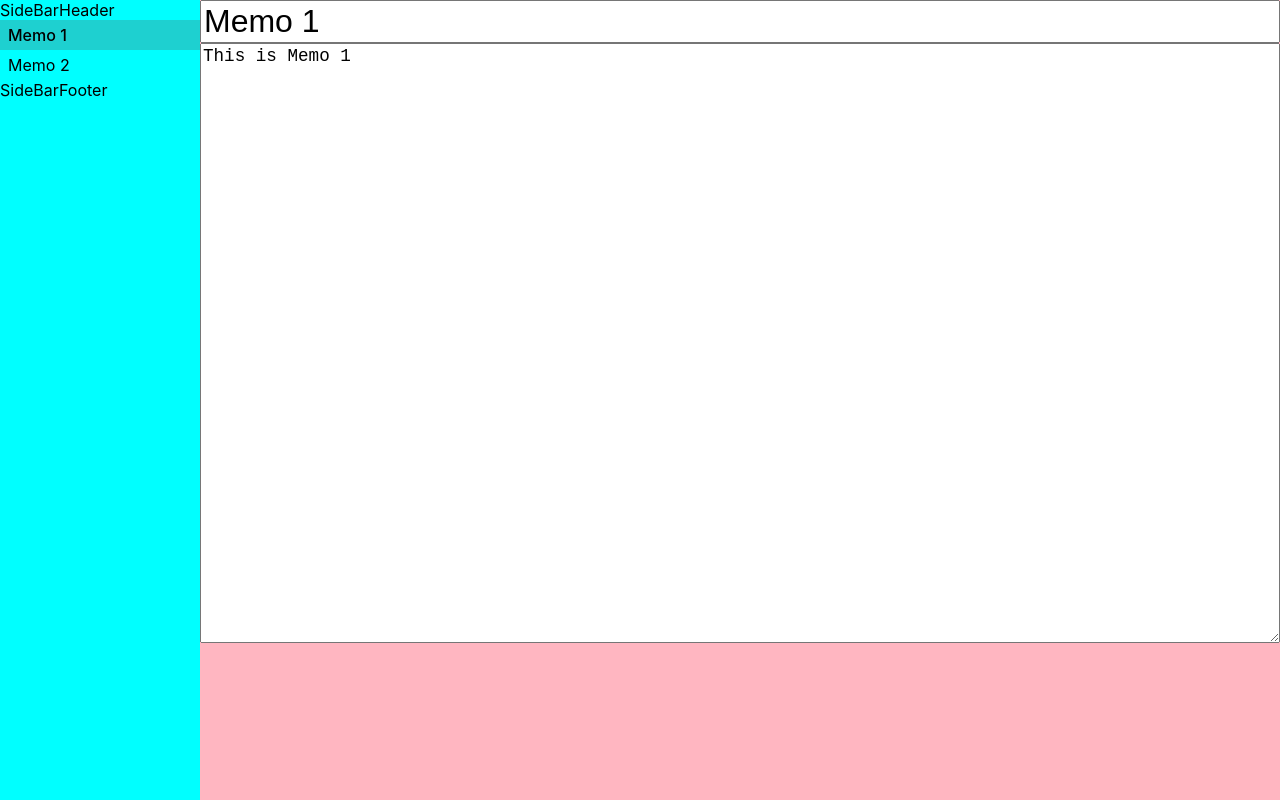
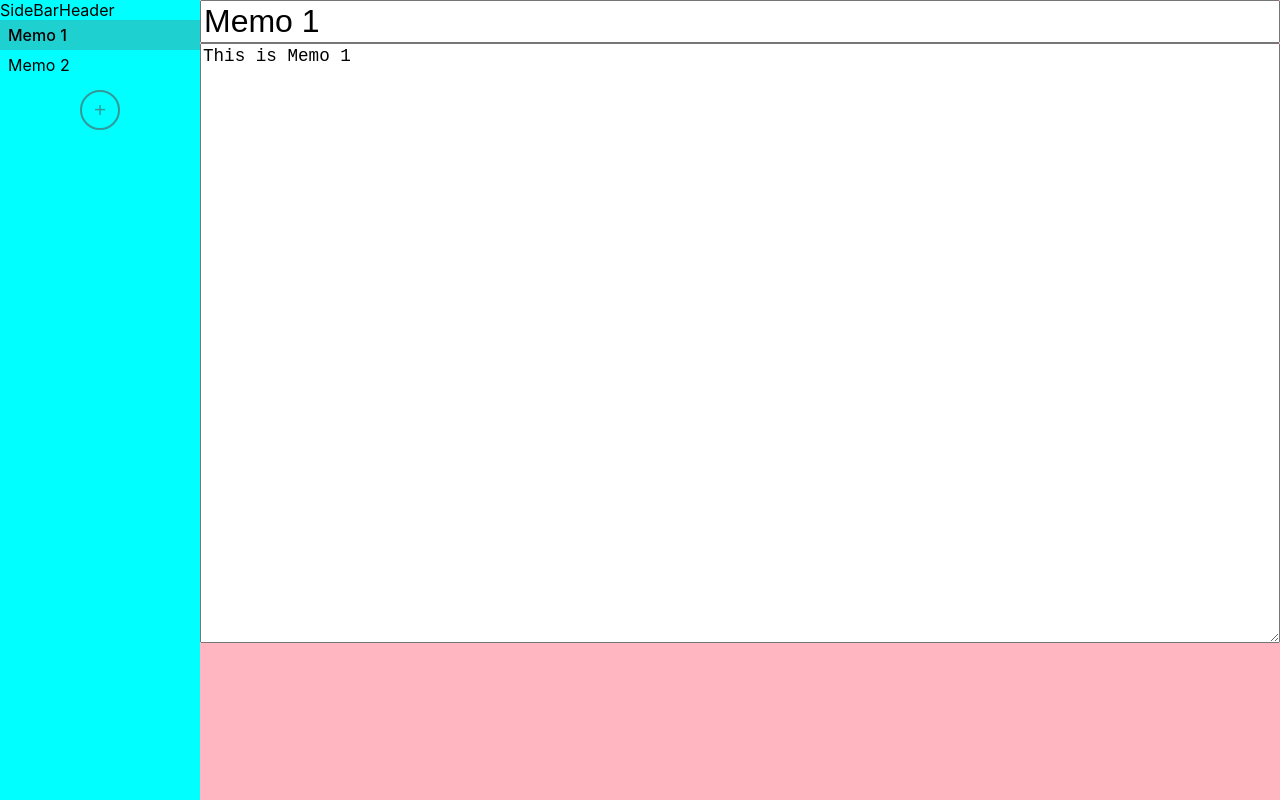
Before and after one commit to iamoki/memo-project, a React (Create React App) app: page / in a window 1280 px wide. Built offline with nearby package versions, Linux system fonts and the light colour scheme.

Commit message:
✅ 메모 추가 버튼과 기능추가

```diff
--- a/src/App.css
+++ b/src/App.css
@@ -6,6 +6,28 @@
 .SideBar {
   width: 200px;
   background-color: aqua;
+}
+
+.SideBarFooter {
+  text-align: center;
+  padding: 10px 0;
+}
+
+.SideBarFooter_add-button {
+  display: flex;
+  justify-content: center;
+  align-items: center;
+  width: 40px;
+  height: 40px;
+  margin: auto;
+  padding: 10px;
+  color: #555;
+  background: none;
+  border-radius: 100px;
+  border: 2px solid #555;
+  font-size: 1.3rem;
+  opacity: 0.6;
+  cursor: pointer;
 }
 
 .MemoItem {
--- a/src/App.js
+++ b/src/App.js
@@ -23,6 +23,7 @@ function App() {
   // 어떤 메모를 선택했는지 해당 메모의 인덱스값을 상태로 보존
   const [selectedMemoIndex, setSelectedMemoIndex] = useState(0);
 
+  // 메모내용 수정하기
   const setMemo = (newMemo) => {
     // 불변성 유지를 위해 미리 memos를 카피 후 그안에 newMemo를 삽입
     const newMemos = [...memos];
@@ -32,10 +33,27 @@ function App() {
     setMemos(newMemos);
   };
 
+  // 메모 추가하기
+  const addMemo = () => {
+    const now = new Date().getTime();
+    setMemos([
+      ...memos,
+      {
+        title: 'Untitled',
+        content: '',
+        createdAt: now,
+        updatedAt: now,
+      },
+    ]);
+    // 방금 생성한 메모가 선택되게끔 memos의 인덱스 마지막값 가져오기
+    setSelectedMemoIndex(memos.length);
+  };
+
   return (
     <div className="App">
       <SideBar
         memos={memos}
+        addMemo={addMemo}
         selectedMemoIndex={selectedMemoIndex}
         setSelectedMemoIndex={setSelectedMemoIndex}
       />
--- a/src/components/SideBar.js
+++ b/src/components/SideBar.js
@@ -2,7 +2,7 @@ import MemoList from './MemoList';
 import SideBarFooter from './SideBarFooter';
 import SideBarHeader from './SideBarHeader';
 
-function SideBar({ memos, setSelectedMemoIndex, selectedMemoIndex }) {
+function SideBar({ memos, addMemo, setSelectedMemoIndex, selectedMemoIndex }) {
   return (
     <div className="SideBar">
       <SideBarHeader />
@@ -11,7 +11,7 @@ function SideBar({ memos, setSelectedMemoIndex, selectedMemoIndex }) {
         selectedMemoIndex={selectedMemoIndex}
         setSelectedMemoIndex={setSelectedMemoIndex}
       />
-      <SideBarFooter />
+      <SideBarFooter onClick={addMemo} />
     </div>
   );
 }
--- a/src/components/SideBarFooter.js
+++ b/src/components/SideBarFooter.js
@@ -1,5 +1,11 @@
-function SideBarFooter() {
-  return <div className="SideBarFooter">SideBarFooter</div>;
+function SideBarFooter({ onClick }) {
+  return (
+    <div className="SideBarFooter">
+      <button className="SideBarFooter_add-button" onClick={onClick}>
+        +
+      </button>
+    </div>
+  );
 }
 
 export default SideBarFooter;
```
